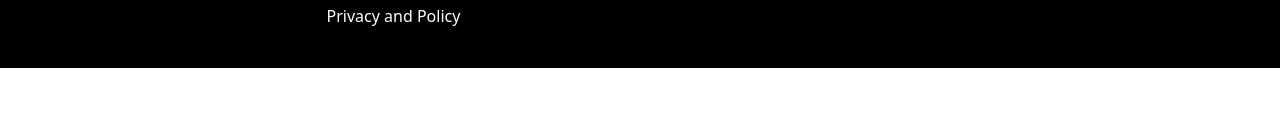
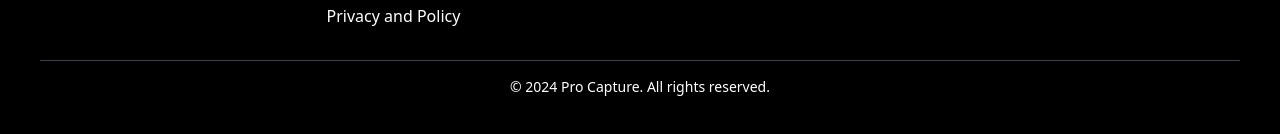
Before and after one commit to IannnMark/Camera-Store-Client, a React (Vite) app: page / in a window 1280 px wide. Shown: the part 2864-2998 px from the top of the page. Before the commit the page ends 2932 px from the top, so only its background shows below. Built offline with nearby package versions, Linux system fonts and the light colour scheme; no server answers.

Commit message:
add a footer section

```diff
--- a/src/components/Footer.jsx
+++ b/src/components/Footer.jsx
@@ -104,6 +104,11 @@ export default function Footer() {
           </button>
         </div>
       </div>
+      <div className="border-t border-gray-700 mt-8 pt-4 text-center">
+        <p className="text-sm">
+          © {new Date().getFullYear()} Pro Capture. All rights reserved.
+        </p>
+      </div>
     </div>
   );
 }
```
